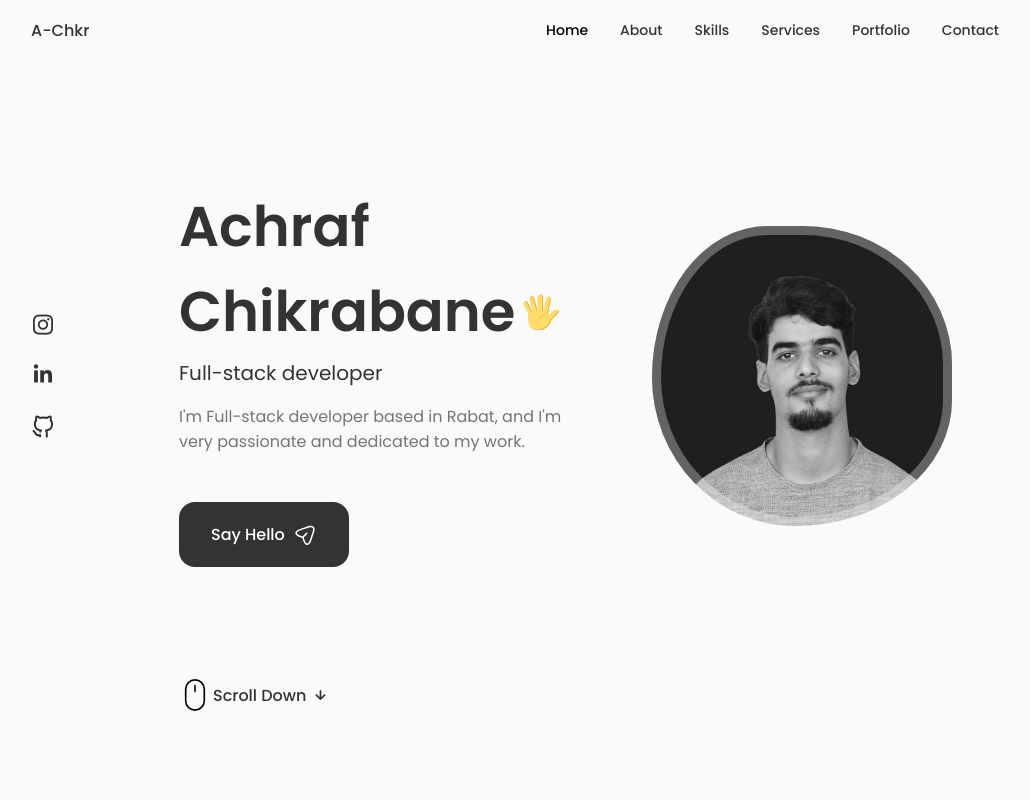
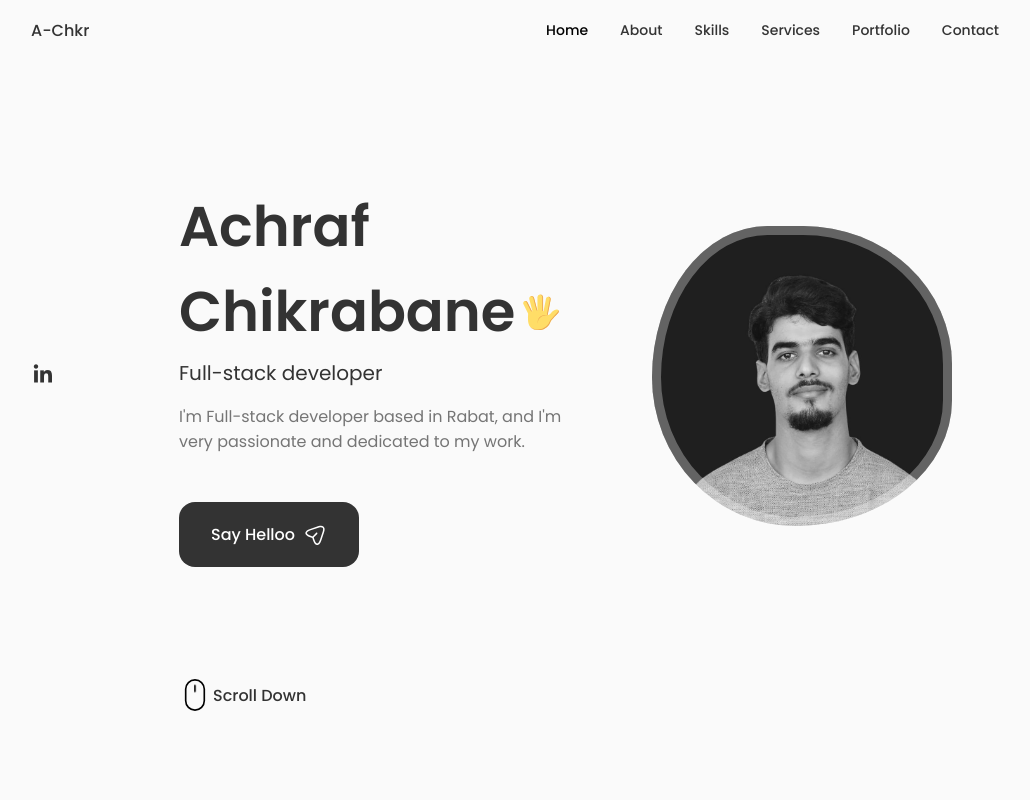
Before and after one commit to achraftes/Portfolio-website, a React (Vite) app: page / in a window 1280 px wide. Shown: the top 800 px of the page, without its empty margins (125-1155 px from the left). Built offline with nearby package versions, Linux system fonts and the light colour scheme.

Commit message:
update  code

```diff
--- a/src/components/home/Data.jsx
+++ b/src/components/home/Data.jsx
@@ -62,7 +62,7 @@
             in Rabat, and I'm very passionate and dedicated to my
              work.</p>
              <a href="#contact" className="button button--flex">
-                Say Hello
+                Say Helloo
                 <svg
                   className="button__icon"
                   xmlns="http://www.w3.org/2000/svg"
```
